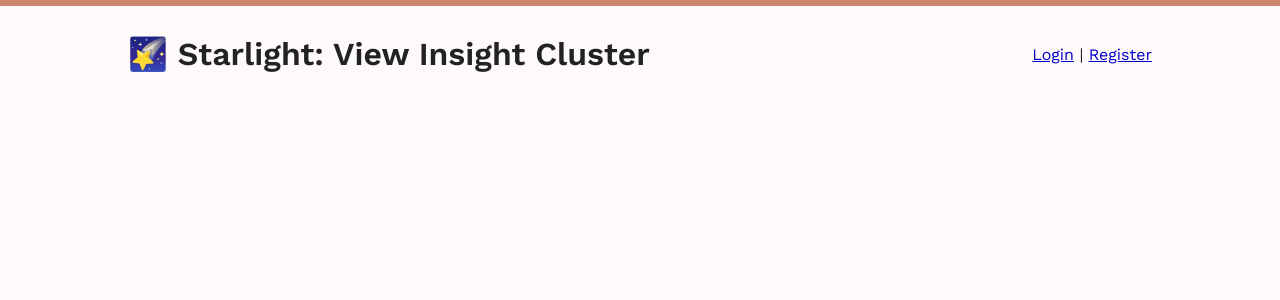
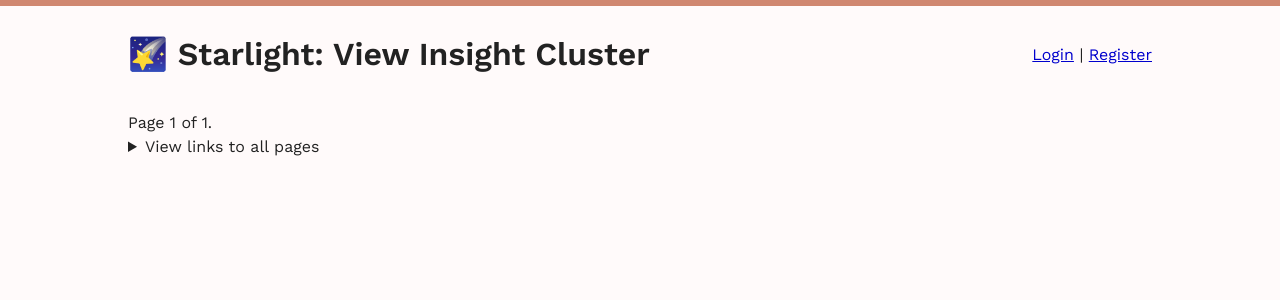
Before and after one commit to bkf2020/starlight, a Django app: page /problems/cluster/ in a window 1280 px wide. Shown: the top 300 px of the page. Run offline with Django 4.2, Linux system fonts and the light colour scheme; data that the repository does not hold is empty.

Commit message:
Add pagination to hint/insight clusters, animation when changing pages

```diff
--- a/problems/templates/problems/view_all_summary.html
+++ b/problems/templates/problems/view_all_summary.html
@@ -33,6 +33,8 @@
 		</div>
         <div class="overlay" id="clusterModelOverlay">
             <div class="modal" id="clusterModal">
+                <div class="fade hidden" id="clusterModalContent">
+                </div>
             </div>
         </div>
         <p><a href="{{ problem.link }}" target="_blank" rel="noopener noreferrer">Link to {{ problem.name }}</a></p>
--- a/problems/templates/problems/view_cluster.html
+++ b/problems/templates/problems/view_cluster.html
@@ -34,7 +34,7 @@
 		</div>
 		{% if request.GET.type == "hint" %}
 			<ul>
-			{% for hint in hints %}
+			{% for hint in page_obj %}
 				<li>
 					{% if forloop.first %}
 						<b>Viewing hints similar to:</b>
@@ -45,7 +45,7 @@
 			</ul>
 		{% else %}
 			<ul>
-			{% for insight in insights %}
+			{% for insight in page_obj %}
 				<li>
 					{% if forloop.first %}
 						<b>Viewing insights similar to:</b>
@@ -55,5 +55,28 @@
 			{% endfor %}
 			</ul>
 		{% endif %}
+		<div class="pagination">
+			{% if page_obj.has_previous %}
+   	        	<a class="paginationLink" href="?page={{ page_obj.previous_page_number }}&type={{ request.GET.type }}&problem={{ request.GET.problem }}&cluster={{ request.GET.cluster }}">&larr;</a>
+			{% endif %}
+			<span>
+				Page {{ page_obj.number }} of {{ page_obj.paginator.num_pages }}.
+			</span>
+			{% if page_obj.has_next %}
+   	        	<a class="paginationLink" href="?page={{ page_obj.next_page_number }}&type={{ request.GET.type }}&problem={{ request.GET.problem }}&cluster={{ request.GET.cluster }}">&rarr;</a>
+			{% endif %}
+		</div>
+		<details>
+			<summary>View links to all pages</summary>
+			{% with ''|center:page_obj.paginator.num_pages as range %}
+            {% for i in range %}
+                {% if forloop.counter == page_obj.number %}
+   	        		<a class="paginationLink paginationSelected" href="?page={{ forloop.counter }}&type={{ request.GET.type }}&problem={{ request.GET.problem }}&cluster={{ request.GET.cluster }}">{{ forloop.counter }}</a>
+                {% else %}
+   	        		<a class="paginationLink" href="?page={{ forloop.counter }}&type={{ request.GET.type }}&problem={{ request.GET.problem }}&cluster={{ request.GET.cluster }}">{{ forloop.counter }}</a>
+                {% endif %}
+            {% endfor %}
+            {% endwith %}
+		</details>
     </body>
 </html>
--- a/problems/views.py
+++ b/problems/views.py
@@ -131,11 +131,26 @@ def view_cluster(request):
                 hints.append(model_to_dict(hint_info.hint))
             else:
                 hints.append(hint_info.hint)
-        context = {
-            'hints': hints
-        }
+        paginator = Paginator(hints, 10)
+        page_number = request.GET.get('page')
+        page_obj = paginator.get_page(page_number)
         if use_json:
+            new_page_obj = {}
+            new_page_obj["hints"] = []
+            for hint in page_obj:
+                new_page_obj["hints"].append(hint)
+            new_page_obj["num_pages"] = page_obj.paginator.num_pages
+            new_page_obj["has_previous"] = page_obj.has_previous()
+            new_page_obj["has_next"] = page_obj.has_next()
+            new_page_obj["number"] = page_obj.number
+            context = {
+                'new_page_obj': new_page_obj
+            }
             return JsonResponse(context)
+        else:
+            context = {
+                'page_obj': page_obj
+            }
         return render(request, 'problems/view_cluster.html', context)
     else:
         cluster = InsightCluster.objects.filter(cluster_id=cluster_id, problem_id=problem_id)
@@ -145,11 +160,26 @@ def view_cluster(request):
                 insights.append(model_to_dict(insight_info.insight))
             else:
                 insights.append(insight_info.insight)
-        context = {
-            'insights': insights
-        }
+        paginator = Paginator(insights, 10)
+        page_number = request.GET.get('page')
+        page_obj = paginator.get_page(page_number)
         if use_json:
+            new_page_obj = {}
+            new_page_obj["insights"] = []
+            for insight in page_obj:
+                new_page_obj["insights"].append(insight)
+            new_page_obj["num_pages"] = page_obj.paginator.num_pages
+            new_page_obj["has_previous"] = page_obj.has_previous()
+            new_page_obj["has_next"] = page_obj.has_next()
+            new_page_obj["number"] = page_obj.number
+            context = {
+                'new_page_obj': new_page_obj
+            }
             return JsonResponse(context)
+        else:
+            context = {
+                'page_obj': page_obj
+            }
         return render(request, 'problems/view_cluster.html', context)
 
 def view_all_summary(request):
```
Also changed, not shown: static/css/modal.css (+18 -0 lines), static/js/viewModal.js (+112 -23 lines).
